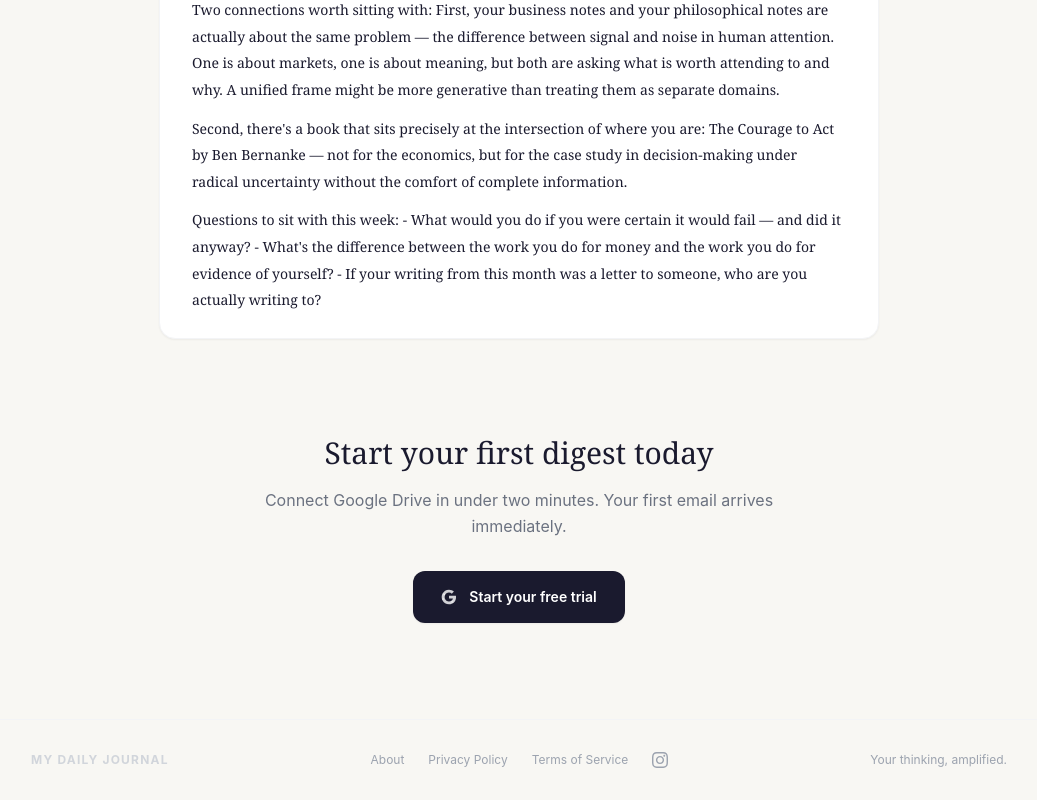
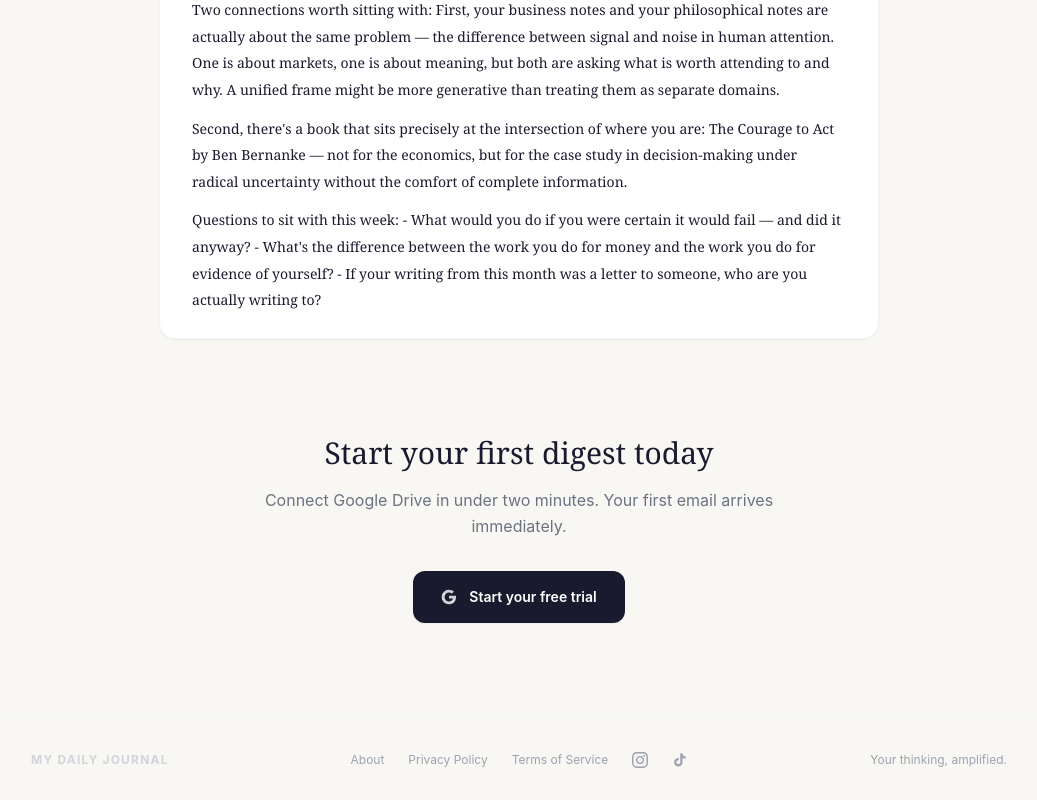
Before and after one commit to VirtraHealth/Dispatch, a Next.js app: page / in a window 1280 px wide. Shown: the part 2595-3395 px from the top of the page, without its empty margins (121-1158 px from the left). Built offline with nearby package versions, Linux system fonts and the light colour scheme; no server answers.

Commit message:
Add TikTok icon to all page footers
Co-Authored-By: Claude Sonnet 4.6 <noreply@anthropic.com>

```diff
--- a/app/blog/[slug]/page.tsx
+++ b/app/blog/[slug]/page.tsx
@@ -155,6 +155,11 @@ export default function BlogPostPage({ params }: Props) {
                 <path d="M12 2.163c3.204 0 3.584.012 4.85.07 3.252.148 4.771 1.691 4.919 4.919.058 1.265.069 1.645.069 4.849 0 3.205-.012 3.584-.069 4.849-.149 3.225-1.664 4.771-4.919 4.919-1.266.058-1.644.07-4.85.07-3.204 0-3.584-.012-4.849-.07-3.26-.149-4.771-1.699-4.919-4.92-.058-1.265-.07-1.644-.07-4.849 0-3.204.013-3.583.07-4.849.149-3.227 1.664-4.771 4.919-4.919 1.266-.057 1.645-.069 4.849-.069zm0-2.163c-3.259 0-3.667.014-4.947.072-4.358.2-6.78 2.618-6.98 6.98-.059 1.281-.073 1.689-.073 4.948 0 3.259.014 3.668.072 4.948.2 4.358 2.618 6.78 6.98 6.98 1.281.058 1.689.072 4.948.072 3.259 0 3.668-.014 4.948-.072 4.354-.2 6.782-2.618 6.979-6.98.059-1.28.073-1.689.073-4.948 0-3.259-.014-3.667-.072-4.947-.196-4.354-2.617-6.78-6.979-6.98-1.281-.059-1.69-.073-4.949-.073zm0 5.838c-3.403 0-6.162 2.759-6.162 6.162s2.759 6.163 6.162 6.163 6.162-2.759 6.162-6.163c0-3.403-2.759-6.162-6.162-6.162zm0 10.162c-2.209 0-4-1.79-4-4 0-2.209 1.791-4 4-4s4 1.791 4 4c0 2.21-1.791 4-4 4zm6.406-11.845c-.796 0-1.441.645-1.441 1.44s.645 1.44 1.441 1.44c.795 0 1.439-.645 1.439-1.44s-.644-1.44-1.439-1.44z"/>
               </svg>
             </a>
+            <a href="https://www.tiktok.com/@mydailyjournal.net" target="_blank" rel="noopener noreferrer" className="text-gray-400 hover:text-gray-600 transition-colors" aria-label="TikTok">
+              <svg className="w-4 h-4" fill="currentColor" viewBox="0 0 24 24">
+                <path d="M19.59 6.69a4.83 4.83 0 01-3.77-4.25V2h-3.45v13.67a2.89 2.89 0 01-2.88 2.5 2.89 2.89 0 01-2.89-2.89 2.89 2.89 0 012.89-2.89c.28 0 .54.04.79.1V9.01a6.33 6.33 0 00-.79-.05 6.34 6.34 0 00-6.34 6.34 6.34 6.34 0 006.34 6.34 6.34 6.34 0 006.33-6.34V8.69a8.17 8.17 0 004.78 1.52V6.76a4.85 4.85 0 01-1.01-.07z"/>
+              </svg>
+            </a>
           </div>
         </div>
       </footer>
--- a/app/blog/page.tsx
+++ b/app/blog/page.tsx
@@ -143,6 +143,11 @@ export default async function BlogPage() {
                 <path d="M12 2.163c3.204 0 3.584.012 4.85.07 3.252.148 4.771 1.691 4.919 4.919.058 1.265.069 1.645.069 4.849 0 3.205-.012 3.584-.069 4.849-.149 3.225-1.664 4.771-4.919 4.919-1.266.058-1.644.07-4.85.07-3.204 0-3.584-.012-4.849-.07-3.26-.149-4.771-1.699-4.919-4.92-.058-1.265-.07-1.644-.07-4.849 0-3.204.013-3.583.07-4.849.149-3.227 1.664-4.771 4.919-4.919 1.266-.057 1.645-.069 4.849-.069zm0-2.163c-3.259 0-3.667.014-4.947.072-4.358.2-6.78 2.618-6.98 6.98-.059 1.281-.073 1.689-.073 4.948 0 3.259.014 3.668.072 4.948.2 4.358 2.618 6.78 6.98 6.98 1.281.058 1.689.072 4.948.072 3.259 0 3.668-.014 4.948-.072 4.354-.2 6.782-2.618 6.979-6.98.059-1.28.073-1.689.073-4.948 0-3.259-.014-3.667-.072-4.947-.196-4.354-2.617-6.78-6.979-6.98-1.281-.059-1.69-.073-4.949-.073zm0 5.838c-3.403 0-6.162 2.759-6.162 6.162s2.759 6.163 6.162 6.163 6.162-2.759 6.162-6.163c0-3.403-2.759-6.162-6.162-6.162zm0 10.162c-2.209 0-4-1.79-4-4 0-2.209 1.791-4 4-4s4 1.791 4 4c0 2.21-1.791 4-4 4zm6.406-11.845c-.796 0-1.441.645-1.441 1.44s.645 1.44 1.441 1.44c.795 0 1.439-.645 1.439-1.44s-.644-1.44-1.439-1.44z"/>
               </svg>
             </a>
+            <a href="https://www.tiktok.com/@mydailyjournal.net" target="_blank" rel="noopener noreferrer" className="text-gray-400 hover:text-gray-600 transition-colors" aria-label="TikTok">
+              <svg className="w-4 h-4" fill="currentColor" viewBox="0 0 24 24">
+                <path d="M19.59 6.69a4.83 4.83 0 01-3.77-4.25V2h-3.45v13.67a2.89 2.89 0 01-2.88 2.5 2.89 2.89 0 01-2.89-2.89 2.89 2.89 0 012.89-2.89c.28 0 .54.04.79.1V9.01a6.33 6.33 0 00-.79-.05 6.34 6.34 0 00-6.34 6.34 6.34 6.34 0 006.34 6.34 6.34 6.34 0 006.33-6.34V8.69a8.17 8.17 0 004.78 1.52V6.76a4.85 4.85 0 01-1.01-.07z"/>
+              </svg>
+            </a>
           </div>
         </div>
       </footer>
--- a/app/newsletter/page.tsx
+++ b/app/newsletter/page.tsx
@@ -98,6 +98,11 @@ export default async function NewsletterPage() {
                 <path d="M12 2.163c3.204 0 3.584.012 4.85.07 3.252.148 4.771 1.691 4.919 4.919.058 1.265.069 1.645.069 4.849 0 3.205-.012 3.584-.069 4.849-.149 3.225-1.664 4.771-4.919 4.919-1.266.058-1.644.07-4.85.07-3.204 0-3.584-.012-4.849-.07-3.26-.149-4.771-1.699-4.919-4.92-.058-1.265-.07-1.644-.07-4.849 0-3.204.013-3.583.07-4.849.149-3.227 1.664-4.771 4.919-4.919 1.266-.057 1.645-.069 4.849-.069zm0-2.163c-3.259 0-3.667.014-4.947.072-4.358.2-6.78 2.618-6.98 6.98-.059 1.281-.073 1.689-.073 4.948 0 3.259.014 3.668.072 4.948.2 4.358 2.618 6.78 6.98 6.98 1.281.058 1.689.072 4.948.072 3.259 0 3.668-.014 4.948-.072 4.354-.2 6.782-2.618 6.979-6.98.059-1.28.073-1.689.073-4.948 0-3.259-.014-3.667-.072-4.947-.196-4.354-2.617-6.78-6.979-6.98-1.281-.059-1.69-.073-4.949-.073zm0 5.838c-3.403 0-6.162 2.759-6.162 6.162s2.759 6.163 6.162 6.163 6.162-2.759 6.162-6.163c0-3.403-2.759-6.162-6.162-6.162zm0 10.162c-2.209 0-4-1.79-4-4 0-2.209 1.791-4 4-4s4 1.791 4 4c0 2.21-1.791 4-4 4zm6.406-11.845c-.796 0-1.441.645-1.441 1.44s.645 1.44 1.441 1.44c.795 0 1.439-.645 1.439-1.44s-.644-1.44-1.439-1.44z"/>
               </svg>
             </a>
+            <a href="https://www.tiktok.com/@mydailyjournal.net" target="_blank" rel="noopener noreferrer" className="text-gray-400 hover:text-gray-600 transition-colors" aria-label="TikTok">
+              <svg className="w-4 h-4" fill="currentColor" viewBox="0 0 24 24">
+                <path d="M19.59 6.69a4.83 4.83 0 01-3.77-4.25V2h-3.45v13.67a2.89 2.89 0 01-2.88 2.5 2.89 2.89 0 01-2.89-2.89 2.89 2.89 0 012.89-2.89c.28 0 .54.04.79.1V9.01a6.33 6.33 0 00-.79-.05 6.34 6.34 0 00-6.34 6.34 6.34 6.34 0 006.34 6.34 6.34 6.34 0 006.33-6.34V8.69a8.17 8.17 0 004.78 1.52V6.76a4.85 4.85 0 01-1.01-.07z"/>
+              </svg>
+            </a>
           </div>
         </div>
       </footer>
--- a/app/page.tsx
+++ b/app/page.tsx
@@ -183,6 +183,11 @@ export default function LandingPage() {
                 <path d="M12 2.163c3.204 0 3.584.012 4.85.07 3.252.148 4.771 1.691 4.919 4.919.058 1.265.069 1.645.069 4.849 0 3.205-.012 3.584-.069 4.849-.149 3.225-1.664 4.771-4.919 4.919-1.266.058-1.644.07-4.85.07-3.204 0-3.584-.012-4.849-.07-3.26-.149-4.771-1.699-4.919-4.92-.058-1.265-.07-1.644-.07-4.849 0-3.204.013-3.583.07-4.849.149-3.227 1.664-4.771 4.919-4.919 1.266-.057 1.645-.069 4.849-.069zm0-2.163c-3.259 0-3.667.014-4.947.072-4.358.2-6.78 2.618-6.98 6.98-.059 1.281-.073 1.689-.073 4.948 0 3.259.014 3.668.072 4.948.2 4.358 2.618 6.78 6.98 6.98 1.281.058 1.689.072 4.948.072 3.259 0 3.668-.014 4.948-.072 4.354-.2 6.782-2.618 6.979-6.98.059-1.28.073-1.689.073-4.948 0-3.259-.014-3.667-.072-4.947-.196-4.354-2.617-6.78-6.979-6.98-1.281-.059-1.69-.073-4.949-.073zm0 5.838c-3.403 0-6.162 2.759-6.162 6.162s2.759 6.163 6.162 6.163 6.162-2.759 6.162-6.163c0-3.403-2.759-6.162-6.162-6.162zm0 10.162c-2.209 0-4-1.79-4-4 0-2.209 1.791-4 4-4s4 1.791 4 4c0 2.21-1.791 4-4 4zm6.406-11.845c-.796 0-1.441.645-1.441 1.44s.645 1.44 1.441 1.44c.795 0 1.439-.645 1.439-1.44s-.644-1.44-1.439-1.44z"/>
               </svg>
             </a>
+            <a href="https://www.tiktok.com/@mydailyjournal.net" target="_blank" rel="noopener noreferrer" className="text-gray-400 hover:text-gray-600 transition-colors" aria-label="TikTok">
+              <svg className="w-4 h-4" fill="currentColor" viewBox="0 0 24 24">
+                <path d="M19.59 6.69a4.83 4.83 0 01-3.77-4.25V2h-3.45v13.67a2.89 2.89 0 01-2.88 2.5 2.89 2.89 0 01-2.89-2.89 2.89 2.89 0 012.89-2.89c.28 0 .54.04.79.1V9.01a6.33 6.33 0 00-.79-.05 6.34 6.34 0 00-6.34 6.34 6.34 6.34 0 006.34 6.34 6.34 6.34 0 006.33-6.34V8.69a8.17 8.17 0 004.78 1.52V6.76a4.85 4.85 0 01-1.01-.07z"/>
+              </svg>
+            </a>
           </div>
           <p className="text-xs text-gray-400 font-sans">Your thinking, amplified.</p>
         </div>
```
